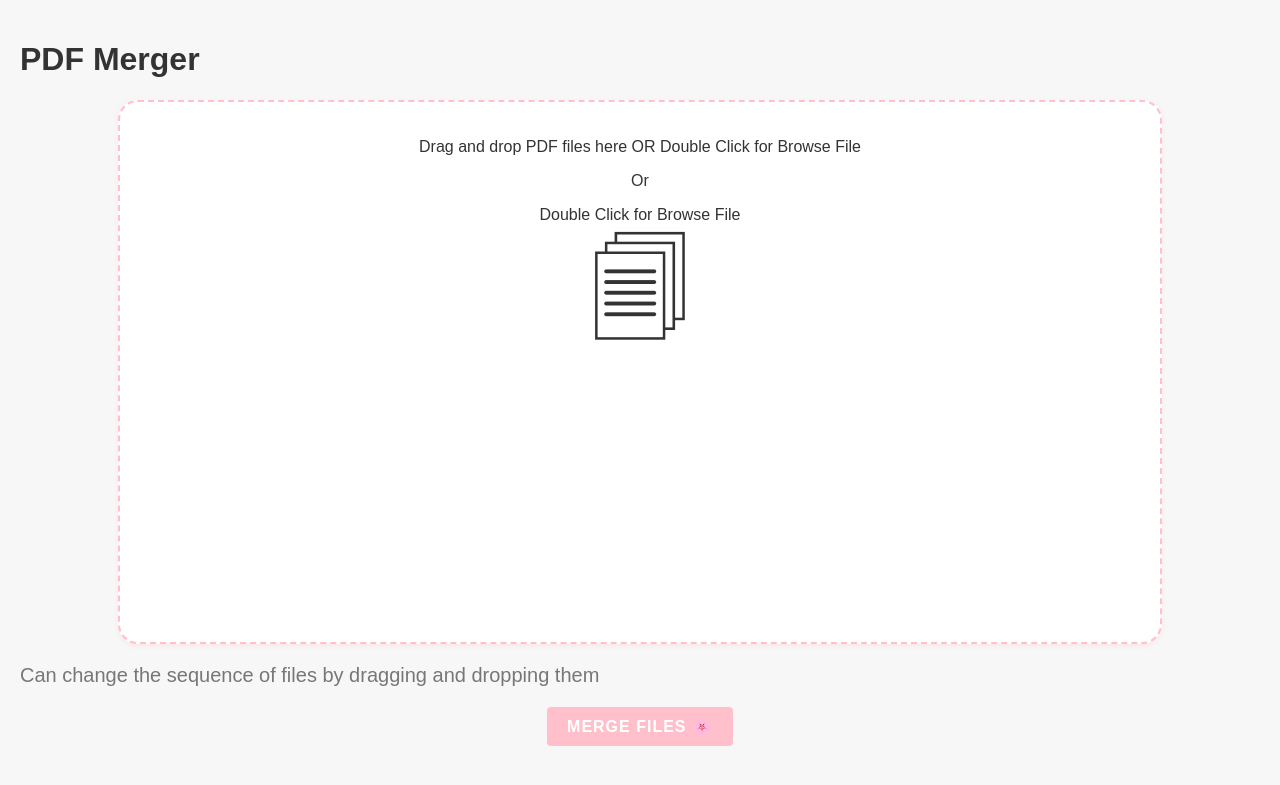
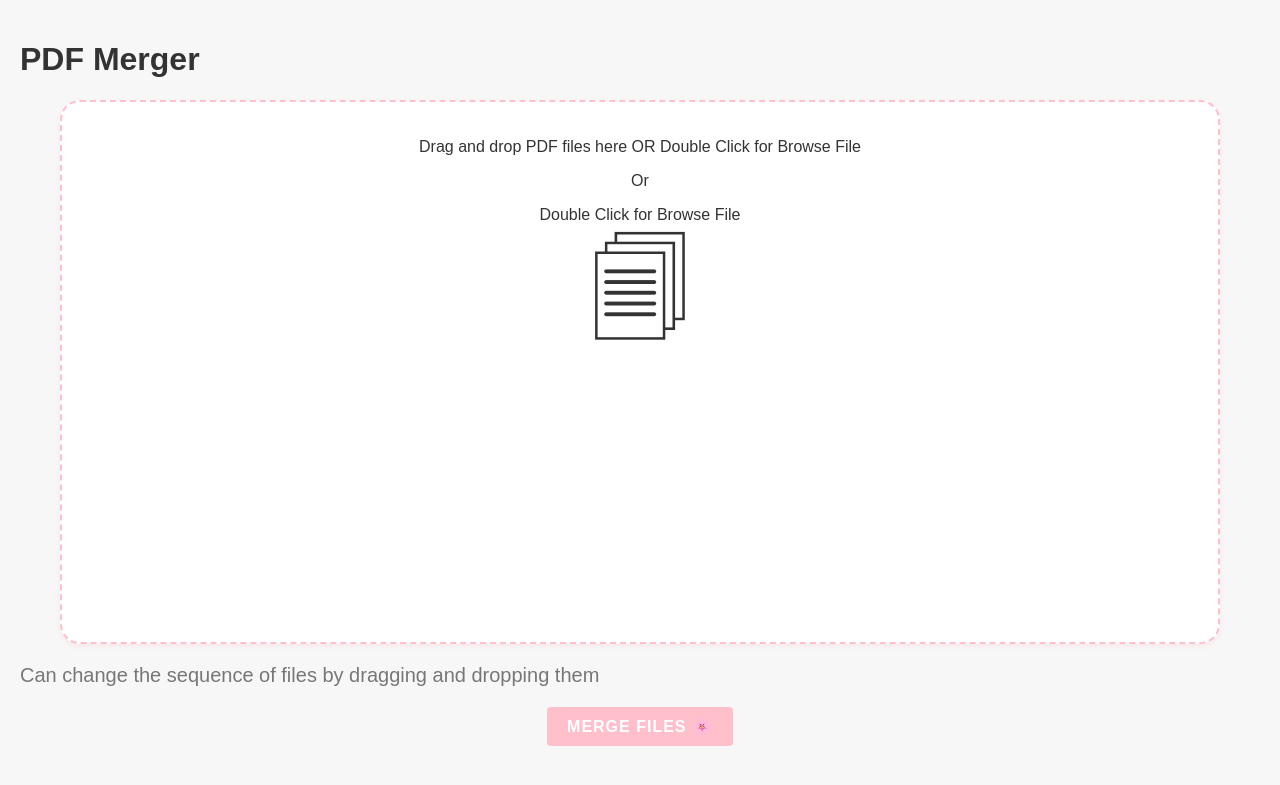
Before and after one commit to lookmhen/combinepdf, a Python web app: template templates/index.html in a window 1280 px wide. Shown: the top 785 px of the page. Run offline with Jinja, Linux system fonts and the light colour scheme; the template is opened without the code that fills it, so the values that code supplies are empty.

Commit message:
Change width drop Area to percent

```diff
--- a/templates/index.html
+++ b/templates/index.html
@@ -14,7 +14,7 @@
         #drop-area {
             border: 2px dashed #ffc0cb;
             border-radius: 20px;
-            width: 1000px;
+            width: 90%;
             height: 500px;
             padding: 20px;
             text-align: center;
```
